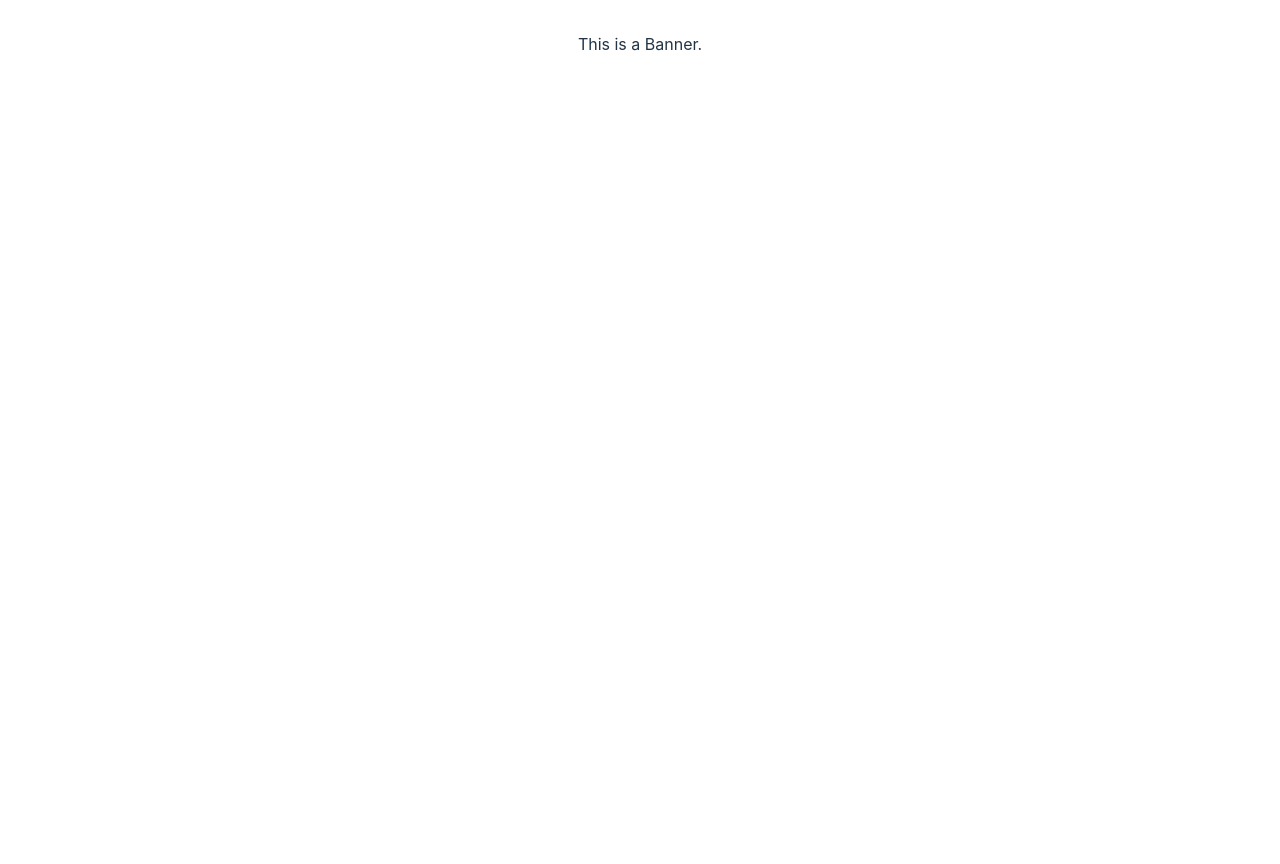
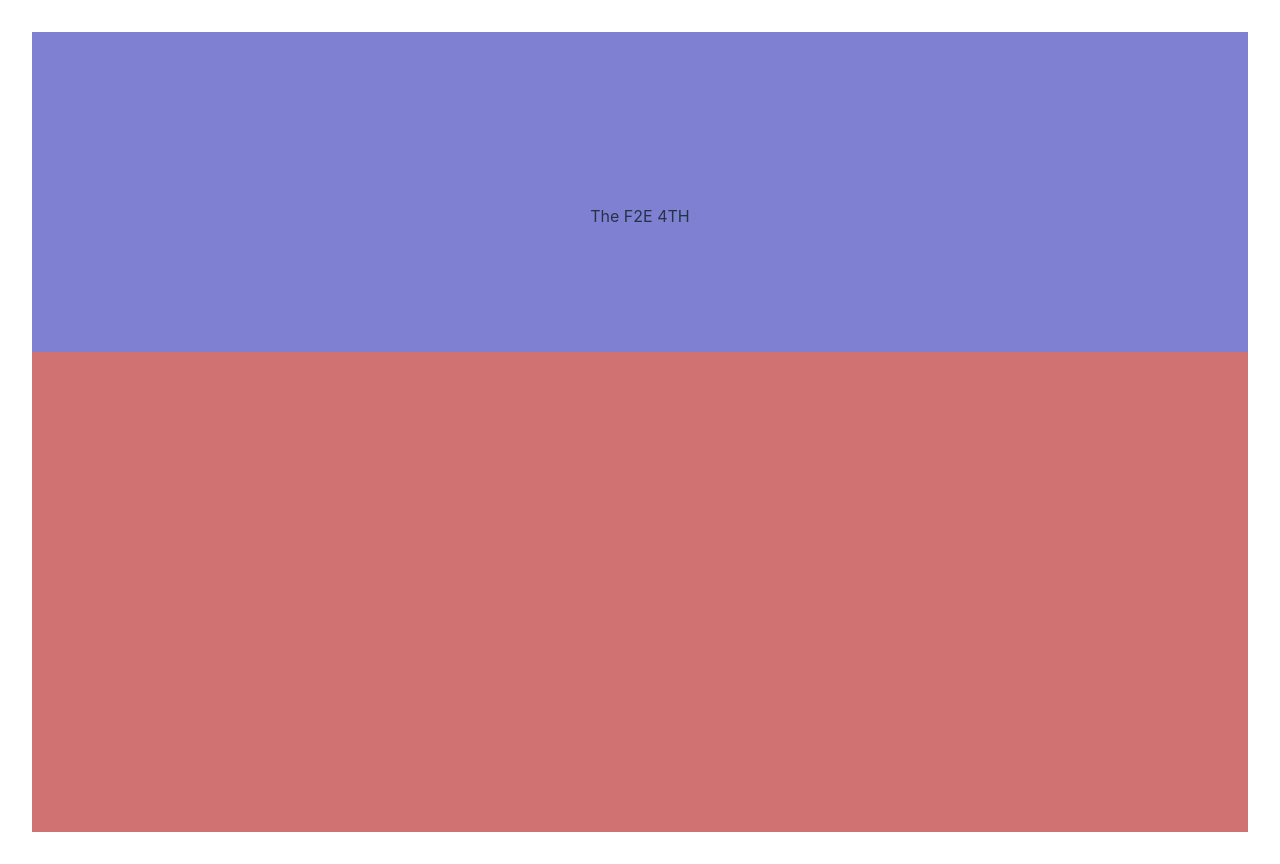
Before and after one commit to f2e4th/week1, a Vue app: page / in a window 1280 px wide. Built offline with nearby package versions, Linux system fonts and the light colour scheme.

Commit message:
banner style setup

```diff
--- a/src/App.vue
+++ b/src/App.vue
@@ -12,4 +12,7 @@ import Homepage from './pages/Homepage.vue'
 
 <style lang="scss">
 @import './assets/scss/all.scss';
+#app{
+  @apply w-full;
+}
 </style>
--- a/src/components/Banner.vue
+++ b/src/components/Banner.vue
@@ -1,6 +1,8 @@
 <template>
   <div id="Banner">
-    <h2>This is a Banner.</h2>
+    <h1 class="banner-title">The F2E 4TH</h1>
+    <div class="banner-svg banner-svg--back"></div>
+    <div class="banner-svg banner-svg--front"></div>
   </div>
 </template>
 
@@ -13,6 +15,21 @@ export default {
 
 <style scope lang='scss'>
 #Banner {
-    height: 100vh;
+    @apply relative h-screen w-full;
+}
+.banner-title {
+    @apply absolute z-10 w-full top-44;
+}
+.banner-svg {
+    @apply w-full left-0 absolute;
+    &--front {
+        @apply bottom-0 z-20;
+        background: rgb(209, 114, 114);
+        height: 60%;
+    }
+    &--back {
+        @apply h-full top-0;
+        background: rgb(128, 128, 211);
+    }
 }
 </style>
```
